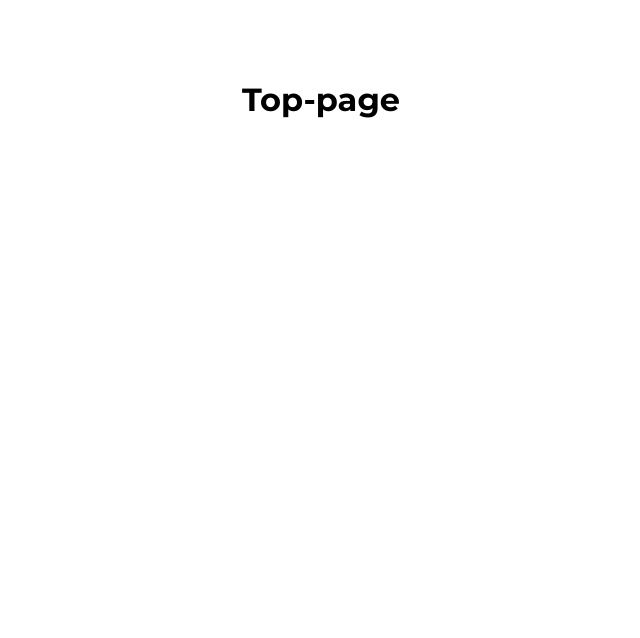
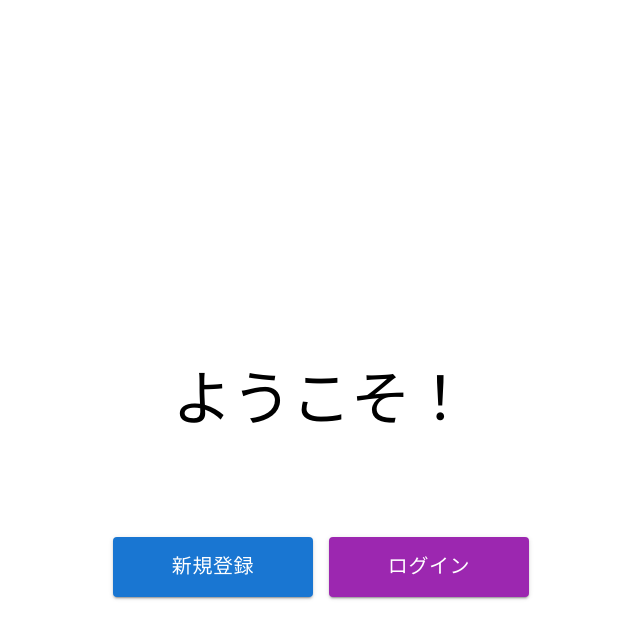
Before and after one commit to dekopon21020014/gesture-presenter, a Next.js app in the folder front/: page / in a window 1280 px wide. Shown: the top 638 px of the page, without its empty margins (319-959 px from the left). Built offline with nearby package versions, Linux system fonts and the light colour scheme.

Commit message:
top-page変更

```diff
--- a/front/src/app/top/page.tsx
+++ b/front/src/app/top/page.tsx
@@ -1,10 +1,55 @@
 'use client';
+import React from 'react';
+import { Box, Button, Typography, Grid } from '@mui/material';
+
 const Top = () => {
-    //ここにJS挿入可能
     return (
         <main>
-            <h1>Top-page</h1>
+            <Box
+                sx={{
+                    display: 'flex',
+                    flexDirection: 'column',
+                    alignItems: 'center',
+                    justifyContent: 'center',
+                    height: '100vh',
+                    textAlign: 'center',
+                    padding: 3
+                }}
+            >
+                <Typography variant="h2" component="h1" gutterBottom>
+                    ようこそ！
+                </Typography>
+                <Grid container spacing={2} justifyContent="center" sx={{ marginTop: 3 }}>
+                    <Grid item>
+                        <Button
+                            variant="contained"
+                            color="primary"
+                            sx={{
+                                width: '200px',  // ボタンの幅
+                                height: '60px',  // ボタンの高さ
+                                fontSize: '1.25rem'  // フォントサイズ
+                            }}
+                        >
+                            新規登録
+                        </Button>
+                    </Grid>
+                    <Grid item>
+                        <Button
+                            variant="contained"
+                            color="secondary"
+                            sx={{
+                                width: '200px',  // ボタンの幅
+                                height: '60px',  // ボタンの高さ
+                                fontSize: '1.25rem'  // フォントサイズ
+                            }}
+                        >
+                            ログイン
+                        </Button>
+                    </Grid>
+                </Grid>
+            </Box>
         </main>
     );
 }
-export default Top
+
+export default Top;
```
